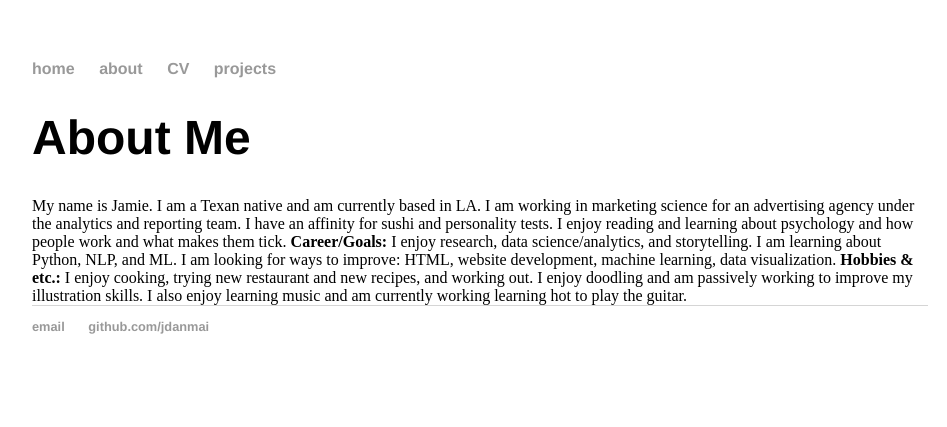
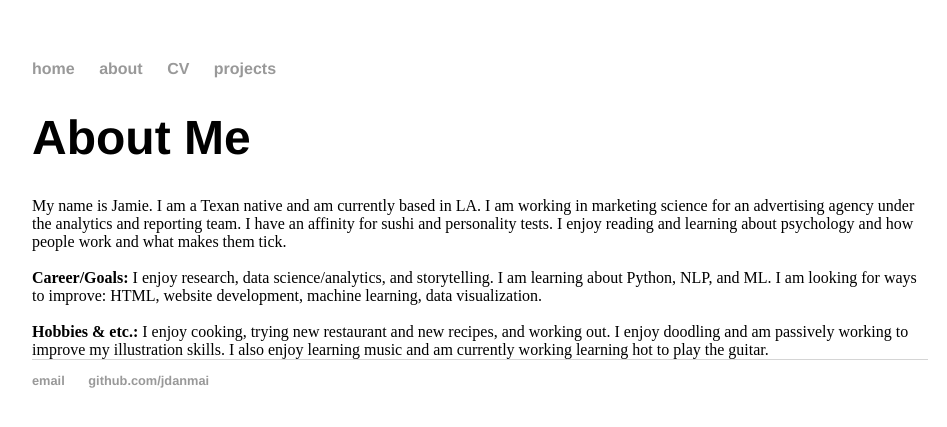
Before and after one commit to jdanmai/jdanmai.github.io, a Jekyll site: the page about.html, which Jekyll copies as it is, in a window 1280 px wide. Shown: the top 427 px of the page, without its empty margins (160-1107 px from the left). Built offline with Jekyll 4.4.1, drawn with Linux system fonts in a browser that asks for light colours.

```diff
--- a/about.html
+++ b/about.html
@@ -19,10 +19,10 @@
         		<h1>About Me </h1>
             My name is Jamie. I am a Texan native and am currently based in LA. I am working in marketing science for an advertising agency
             under the analytics and reporting team. I have an affinity for sushi and personality tests. I enjoy reading and learning about
-            psychology and how people work and what makes them tick.
+            psychology and how people work and what makes them tick. <br><br>
 
             <b>Career/Goals:</b> I enjoy research, data science/analytics, and storytelling. I am learning about Python, NLP, and ML.
-            I am looking for ways to improve: HTML, website development, machine learning, data visualization.
+            I am looking for ways to improve: HTML, website development, machine learning, data visualization. <BR><BR>
 
             <b>Hobbies & etc.:</b> I enjoy cooking, trying new restaurant and new recipes, and working out. I enjoy doodling
             and am passively working to improve my illustration skills. I also enjoy learning music and am currently working learning
```
